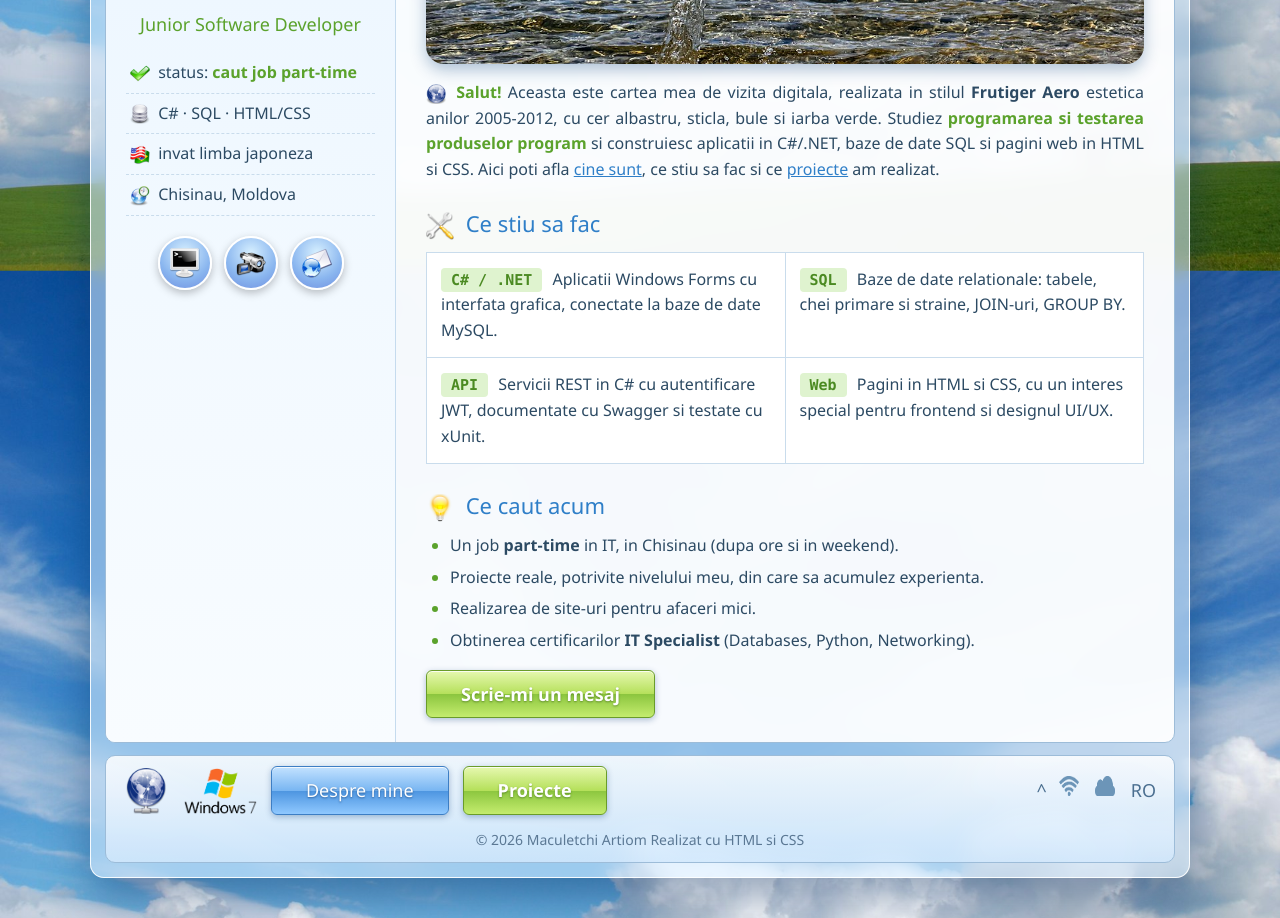
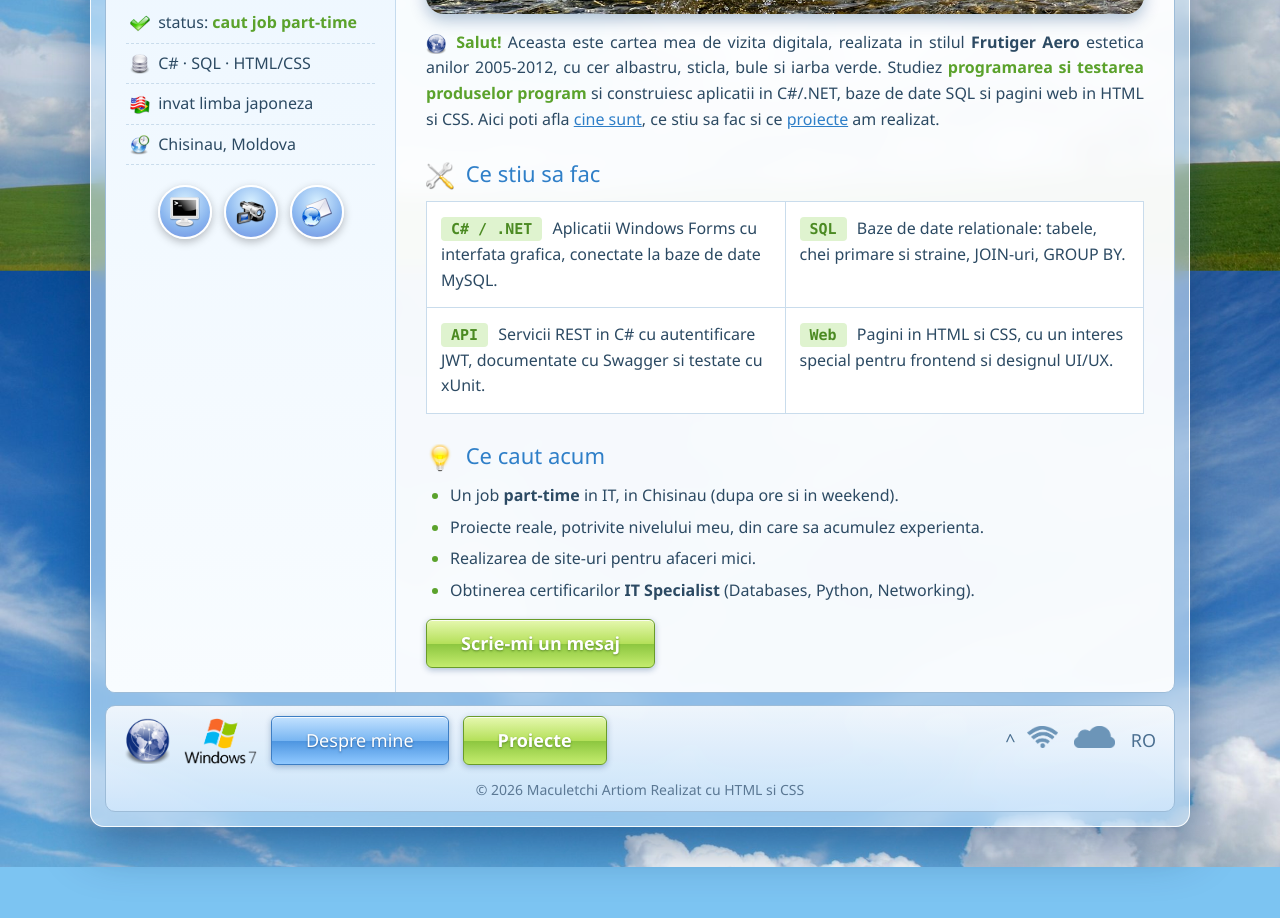
Before and after one commit to macartiom49-design/BussinessArtiomCard.github.io, a plain HTML site: page index.html in a window 1280 px wide. Shown: the part 586-1504 px from the top of the page. After the commit the page ends 1453 px from the top, so only its background shows below. Drawn offline with Linux system fonts and the light colour scheme.

Commit message:
Pictogramele wifi si cloud din subsol nu mai sunt turtite

```diff
--- a/css/style.css
+++ b/css/style.css
@@ -47,9 +47,17 @@ a:hover {
   margin-right: 4px;
 }
 
-.tabs .ico       { width: 220px; height: 22px; }
+.tabs .ico       { width: 22px; height: 22px; }
 .content h3 .ico { width: 28px; height: 28px; margin-right: 6px; }
 .favorites .ico  { width: 18px; height: 18px; }
+
+/* pictogramele din dreapta jos (wifi, cloud): aceeasi inaltime,
+   latimea se calculeaza singura ca sa nu fie turtite */
+.tray .ico {
+  width: auto;
+  height: 22px;
+  object-fit: contain;
+}
 
 
 /* ---------- 2. Fereastra principala (efect de sticla) ---------- */
--- a/index.html
+++ b/index.html
@@ -114,7 +114,7 @@
 
     <!-- ========== SUBSOL ========== -->
     <footer class="footer">
-      <img class="os-logo" src="images/icons/network.png" alt="Glob pamantesc">
+      <img class="os-logo" src="images/icons/browser.png" alt="Glob pamantesc">
       <img class="os-logo" src="images/win7.png" alt="Logo Windows 7">
       <a class="glossy-btn" href="despre.html">Despre mine</a>
       <a class="glossy-btn green" href="galerie.html">Proiecte</a>
```
